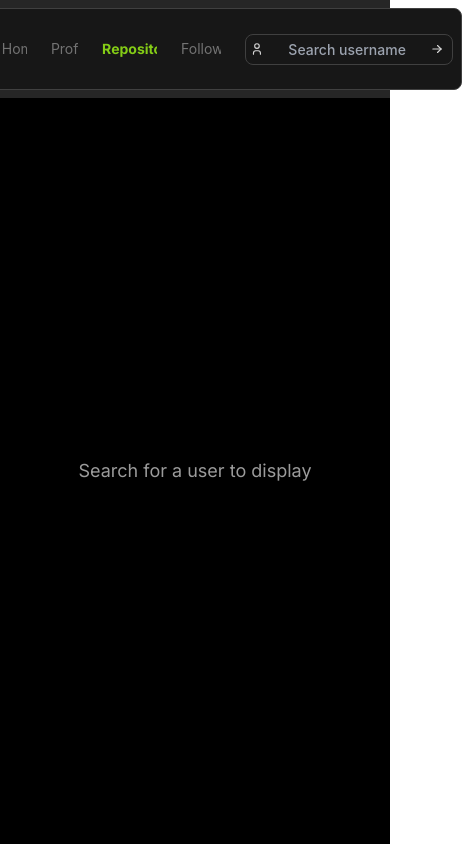
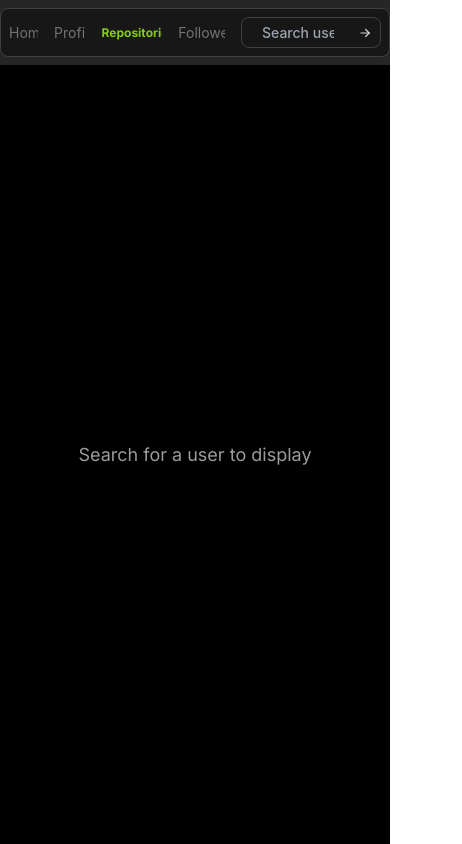
Before and after one commit to Konstantilieris/githubDashboard, a React (Create React App) app: page /repositories in a window 390 px wide. Shown: the whole page, 462 px wide, since content can reach past the window. Built offline with nearby package versions, Linux system fonts and the light colour scheme.

Commit message:
mobile responsive

```diff
--- a/src/App.css
+++ b/src/App.css
@@ -1,6 +1,10 @@
 @tailwind base;
 @tailwind components;
 @tailwind utilities;
+.html,
+.body {
+  overscroll-behavior: none;
+}
 .App {
   text-align: center;
 }
--- a/src/App.js
+++ b/src/App.js
@@ -13,7 +13,7 @@ function App() {
     location.pathname
   );
   return (
-    <section className="flex flex-col w-full h-screen bg-dark-100 ">
+    <section className="flex flex-col w-full h-screen bg-dark-100 overflow-x-hidden ">
       {showFloatingNav && (
         <div className="w-full flex justify-center bg-neutral-800 items-center py-2">
           {" "}
--- a/src/components/FloatingNav.js
+++ b/src/components/FloatingNav.js
@@ -6,7 +6,7 @@ import useQueryStore from "../store/useQueryStore";
 import { IconUser, IconArrowRight } from "@tabler/icons-react";
 export const FloatingNav = () => {
   return (
-    <nav className="   flex w-fit items-center gap-6 rounded-lg border-[1px] border-neutral-700 bg-neutral-900 p-2 text-sm text-neutral-500 z-[9999]">
+    <nav className="   flex w-fit items-center gap-6 max-md:gap-4 rounded-lg border-[1px] border-neutral-700 bg-neutral-900 p-2 text-sm text-neutral-500 z-[9999]">
       <Logo />
 
       <NavLink link={"/"}>Home</NavLink>
@@ -30,6 +30,7 @@ const Logo = () => {
       height="64px"
       viewBox="-261.12 -261.12 1034.24 1034.24"
       stroke="#ffffff"
+      className="max-md:hidden"
     >
       <g id="SVGRepo_bgCarrier"></g>
       <g id="SVGRepo_tracerCarrier"></g>
@@ -69,7 +70,7 @@ const NavLink = ({ children, link }) => {
         </span>
         <span
           className={cn(
-            "flex h-[20px] items-center text-neutral-50 font-sans",
+            "flex h-[20px] items-center text-neutral-50 font-sans max-md:text-xs",
             { "text-lime-500 font-semibold ": location.pathname === link }
           )}
         >
@@ -90,7 +91,7 @@ const Search = () => {
   };
   return (
     <div
-      className={`relative z-0 flex items-center gap-2 overflow-hidden whitespace-nowrap rounded-lg border-[1px]  pl-1
+      className={`max-md:max-w-[140px] relative z-0 flex items-center gap-2 overflow-hidden whitespace-nowrap rounded-lg border-[1px]  pl-1
       border-neutral-700 font-medium text-neutral-300 transition-all duration-300
       before:absolute before:inset-0
       before:-z-10 before:translate-y-[200%]
@@ -103,7 +104,7 @@ const Search = () => {
       active:scale-100`}
       onKeyDown={handleKeyDownEnter}
     >
-      <IconUser size={20} />
+      <IconUser size={20} className="max-md:hidden" />
       <input
         value={localState}
         onChange={(e) => setLocalState(e.target.value)}
--- a/src/pages/Followers.js
+++ b/src/pages/Followers.js
@@ -40,7 +40,7 @@ const Followers = () => {
 
   return (
     <section className="w-full h-full flex flex-col relative py-8 items-center font-sans px-4 gap-20">
-      <h1 className=" text-light-900 uppercase tracking-widest self-start text-2xl flex items-center gap-2">
+      <h1 className=" text-light-900 uppercase tracking-widest self-start text-2xl flex items-center gap-2 max-md:hidden">
         <IconUsersGroup className="text-light-900" size={28} />
         FOLLOWERS OF <span className="text-lime-500 "> {queryValue}</span>
       </h1>
--- a/src/pages/Profile.js
+++ b/src/pages/Profile.js
@@ -40,12 +40,12 @@ const Profile = () => {
 
   return (
     <section className="w-full h-full flex flex-col relative py-2 items-center ">
-      <h1 className="text-light-900 font-sans text-xl self-start pl-8 mt-4 uppercase flex items-center gap-2">
+      <h1 className="text-light-900 font-sans text-xl self-start pl-8 mt-4 uppercase flex items-center gap-2 max-md:hidden">
         {" "}
         <IconUserScan size={30} />
         GitHub Profile{" "}
       </h1>
-      <div className="flex w-full bg-neural-800 text-light-900 justify-center">
+      <div className="flex w-full bg-neural-800 text-light-900 justify-center max-md:mt-8">
         <UserCard
           url={data.avatar_url}
           name={data.name}
--- a/src/pages/Repositories.js
+++ b/src/pages/Repositories.js
@@ -51,7 +51,7 @@ const Repositories = () => {
         {" "}
         <IconFileFilled /> Repositories{" "}
       </h1>
-      <div className="flex w-full bg-neural-800 text-light-900 justify-center max-md:mt-2">
+      <div className="flex w-full bg-neural-800 text-light-900 justify-center max-md:hidden">
         <p className="text-2xl flex items-center gap-4">
           Repositories of{" "}
           <span className="uppercase text-lime-500">
```
Also changed, not shown: 1 other file (tests, documents, lock files or other folders).
